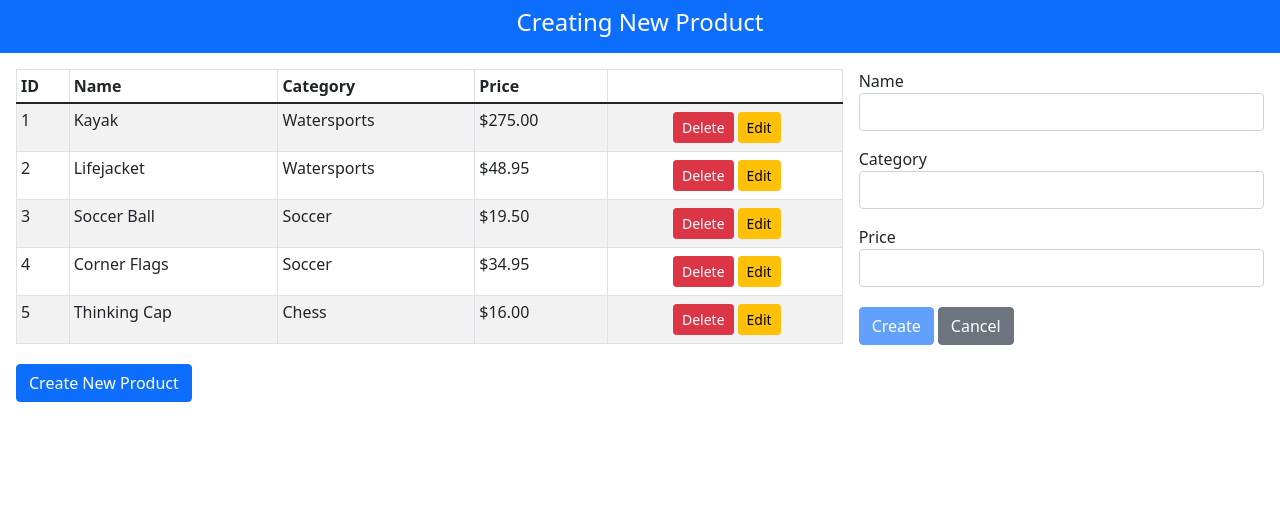
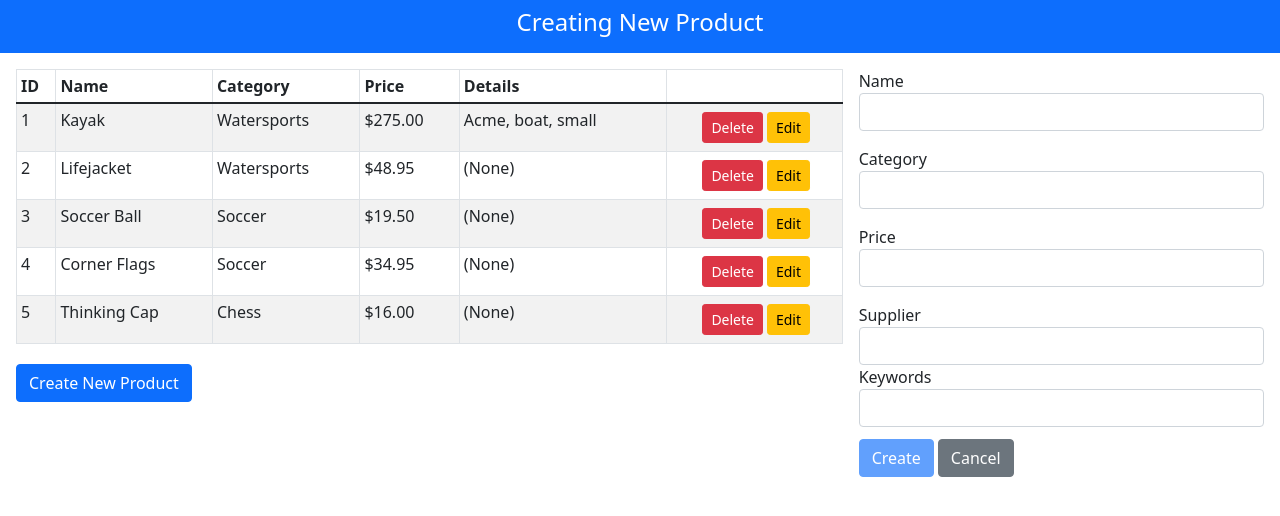
Before and after one commit to rafaelhfreitas/angular_advanced_features, an Angular app: page / in a window 1280 px wide. Shown: the top 516 px of the page. Built offline with nearby package versions, Linux system fonts and the light colour scheme.

Commit message:
nesting form controls

```diff
--- a/src/app/core/form.component.html
+++ b/src/app/core/form.component.html
@@ -26,6 +26,18 @@
             </li>
         </ul>
     </div>
+
+    <ng-container formGroupName="details">
+        <div class="form-group">
+            <label>Supplier</label>
+            <input class="form-control" formControlName="supplier" />
+        </div>
+        <div class="form-group">
+            <label>Keywords</label>
+            <input class="form-control" formControlName="keywords" />
+        </div>
+    </ng-container>
+
     <div class="mt-2">
         <button type="submit" class="btn btn-primary" [class.btn-warning]="editing" [disabled]="form.invalid">
             {{editing ? "Save" : "Create"}}
--- a/src/app/core/form.component.ts
+++ b/src/app/core/form.component.ts
@@ -27,7 +27,11 @@
             updateOn: "change"
         }),
         category: new FormControl("", {validators: [Validators.required]}),
-        price: new FormControl("",{validators: [Validators.required, Validators.pattern("^[0-9\.]+$")]})
+        price: new FormControl("",{validators: [Validators.required, Validators.pattern("^[0-9\.]+$")]}),
+        details: new FormGroup({
+            supplier: new FormControl("", {validators: Validators.required}),
+            keywords: new FormControl("", {validators: Validators.required})
+        })
     });
 
     constructor(private model: Model,
@@ -36,26 +40,6 @@
         this.state.changes.subscribe((upd) => this.handleStateChange(upd))
         this.messageService.reportMessage(new Message("Creating New Product"));
     }
-
-    // ngOnInit() {
-
-    //     this.productForm.statusChanges.subscribe(newStatus => {
-    //         if (newStatus == "INVALID") {
-    //             let invalidControls: string[] = [];
-    //             for (let controlName in this.productForm.controls) {
-    //                 if (this.productForm.controls[controlName].invalid) {
-    //                     invalidControls.push(controlName);
-    //                 }
-    //             };
-    //             this.messageService.reportMessage(
-    //                 new Message(`INVALID: ${invalidControls.join(", ")}`)
-    //             );
-    //         } else {
-    //             this.messageService.reportMessage(new Message(newStatus));
-    //         }
-    //     });
-
-    // }
 
     handleStateChange(newState: StateUpdate) {
 
--- a/src/app/core/table.component.html
+++ b/src/app/core/table.component.html
@@ -5,6 +5,7 @@
             <th>Name</th>
             <th>Category</th>
             <th>Price</th>
+            <th>Details</th>
             <th></th>
         </tr>
     </thead>
@@ -14,6 +15,12 @@
             <td>{{item.name}}</td>
             <td>{{item.category}}</td>
             <td>{{item.price | currency:"USD" }}</td>
+            <td>
+                <ng-container *ngIf="item.details else empty">
+                    {{ item.details?.supplier }}, {{ item.details?.keywords}}
+                </ng-container>
+                <ng-template #empty>(None)</ng-template>
+            </td>
             <td class="text-center">
                 <button class="btn btn-danger btn-sm m-1" (click)="deleteProduct(item.id)">
                     Delete
@@ -25,7 +32,6 @@
         </tr>
     </tbody>
 </table>
-
 <button class="btn btn-primary mt-1" (click)="createProduct()">
     Create New Product
 </button>
--- a/src/app/model/product.model.ts
+++ b/src/app/model/product.model.ts
@@ -2,5 +2,16 @@
     constructor(public id?: number,
         public name?: string,
         public category?: string,
-        public price?: number) { }
+        public price?: number,
+        public details?: Details
+    ) { }
 }
+
+
+
+export class Details {
+    constructor(
+        public supplier?: string,
+        public keywords?: string
+    ){}
+}
--- a/src/app/model/static.datasource.ts
+++ b/src/app/model/static.datasource.ts
@@ -8,7 +8,8 @@
 
     constructor() {
         this.data = new Array<Product>(
-            new Product(1, "Kayak", "Watersports", 275),
+            new Product(1, "Kayak", "Watersports", 275,
+                { supplier: "Acme", keywords: "boat, small"}),
             new Product(2, "Lifejacket", "Watersports", 48.95),
             new Product(3, "Soccer Ball", "Soccer", 19.50),
             new Product(4, "Corner Flags", "Soccer", 34.95),
```
